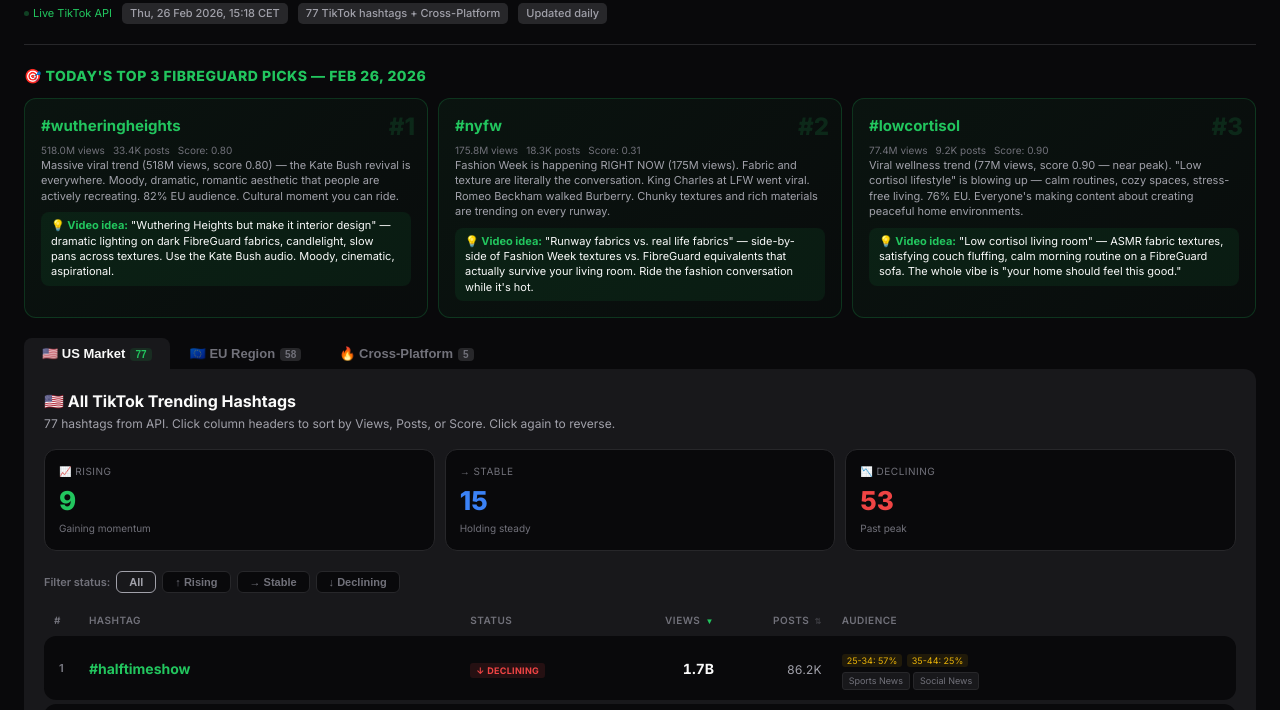
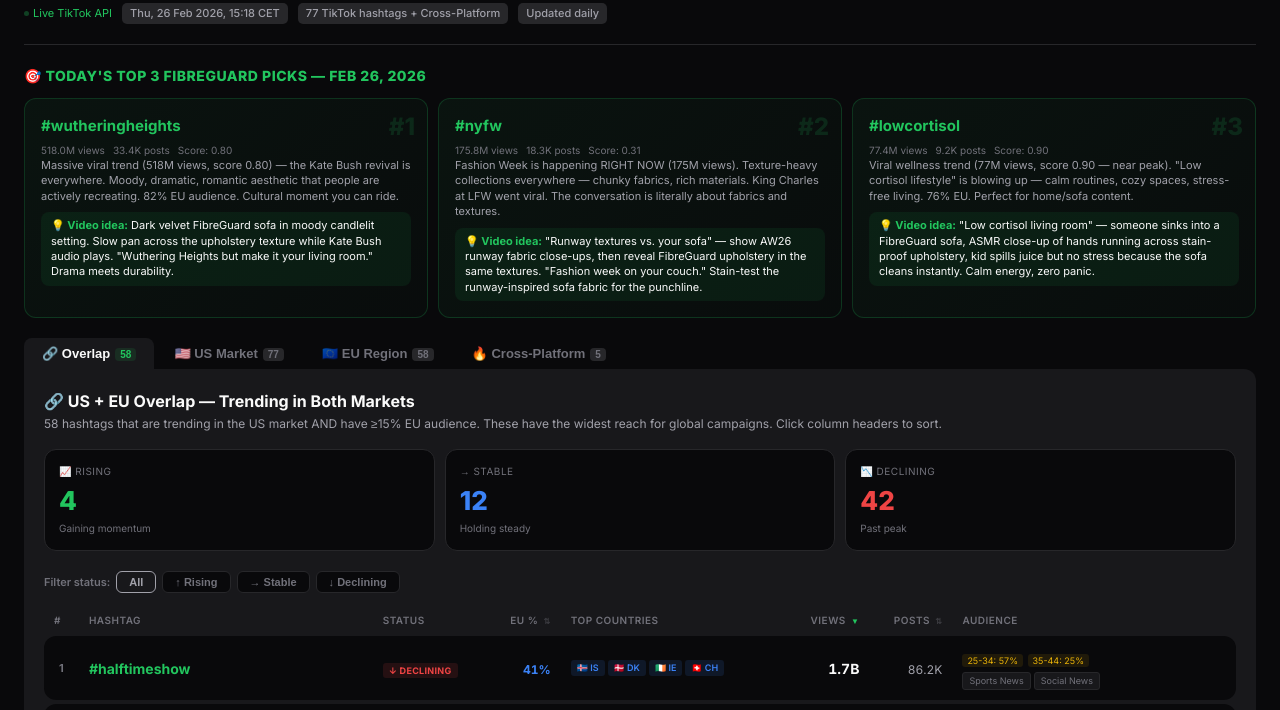
Before and after one commit to Metavisin/FibreGuard-Dashboard, a plain HTML site: page index.html in a window 1280 px wide. Shown: the part 64-774 px from the top of the page. Drawn offline with Linux system fonts and the light colour scheme.

Commit message:
Upholstery-focused ideas, add Overlap tab (US+EU intersection)

```diff
--- a/index.html
+++ b/index.html
@@ -127,11 +127,13 @@
 </header>
 <div id="fg-picks"></div>
 <div class="tabs">
-<button class="tab on" onclick="sw('us',this)">🇺🇸 US Market<span class="c" id="us-c"></span></button>
+<button class="tab on" onclick="sw('ol',this)">🔗 Overlap<span class="c" id="ol-c"></span></button>
+<button class="tab" onclick="sw('us',this)">🇺🇸 US Market<span class="c" id="us-c"></span></button>
 <button class="tab" onclick="sw('eu',this)">🇪🇺 EU Region<span class="c" id="eu-c"></span></button>
 <button class="tab" onclick="sw('xp',this)">🔥 Cross-Platform<span class="c">5</span></button>
 </div>
-<div class="pnl" id="p-us"></div>
+<div class="pnl" id="p-ol"></div>
+<div class="pnl" id="p-us" hidden></div>
 <div class="pnl" id="p-eu" hidden></div>
 <div class="pnl" id="p-xp" hidden></div>
 </div>
@@ -224,7 +226,7 @@
     platforms: ["tt","ig","yt"],
     status: "hot",
     desc: "Creators are editing everyday content like a reality TV show — dramatic zoom-ins, confessional-style cuts, \"next time on…\" cliffhangers, and cinematic sound effects. 3.5M+ posts on TikTok. Works for any behind-the-scenes content. CapCut templates are everywhere for this.",
-    fg_idea: "Edit a \"day at the FibreGuard lab\" like a reality show. Stain test drama with confessional cuts: \"I didn't think red wine stood a chance…\" Dramatic zoom on the fabric. Cut to black. \"Next episode: ketchup.\" The format makes product demos entertaining.",
+    fg_idea: "Edit a sofa stain-test like a reality show. Confessional cut: \"I didn't think red wine stood a chance against this couch…\" Dramatic zoom on the upholstery. Cut to black. \"Next episode: ketchup vs. the armchair.\" Makes furniture demos entertaining.",
     meta: "3.5M+ TikTok posts · Trending IG audio · CapCut templates available",
     links: [
       {label:"TikTok Discover",url:"https://www.tiktok.com/discover/how-to-make-the-reality-show-trend"},
@@ -237,7 +239,7 @@
     platforms: ["ig","tt"],
     status: "peak",
     desc: "Using \"The Desperados - Let's Have Some Fun\" audio to sync product features, outfit details, or key moments to each beat for clean, satisfying switch-ups. 26K+ posts on Instagram and growing. Simple concept, elite execution — the audio does the heavy lifting.",
-    fg_idea: "Sync fabric swatches or colorways to the beat — each beat reveals a new texture or pattern. Clean, minimal, satisfying. Could also do: \"One fabric. Every stain. Zero damage.\" with beat-synced stain/clean reveals.",
+    fg_idea: "Sync sofa upholstery colorways to the beat — each beat reveals a new FibreGuard sofa in a different shade. Or: \"One couch. Every stain. Zero damage.\" with beat-synced spill/wipe reveals on the upholstery.",
     meta: "26K+ IG posts · Business-friendly audio ✅ · Rising fast",
     links: [
       {label:"IG Audio — The Desperados",url:"https://www.instagram.com/reels/audio/1336013760489689"},
@@ -250,7 +252,7 @@
     platforms: ["ig","tt","yt","x"],
     status: "hot",
     desc: "Fashion Month is peaking — NYFW just wrapped, LFW ongoing. King Charles at London Fashion Week front row went viral. Romeo Beckham walked Burberry. Texture-heavy collections trending: chunky knits, layered fabrics, tactile materials are dominating runway commentary across all platforms.",
-    fg_idea: "\"Fashion Week fabrics vs. FibreGuard fabrics\" — side-by-side of runway textures vs. your stain-proof equivalents. Or: trend report format showing AW26 fabric trends (chunky textures, rich darks) and how FibreGuard fits in. Rides the fashion conversation.",
+    fg_idea: "\"Runway textures vs. your sofa\" — show AW26 runway fabric close-ups, then reveal FibreGuard upholstery sofas in matching textures. \"Fashion week, but make it your living room.\" Stain-test the runway-inspired sofa for the punchline.",
     meta: "Cross-platform · NYFW 175M TikTok views · LFW viral moments",
     links: [
       {label:"TikTok #nyfw",url:"https://www.tiktok.com/tag/nyfw"},
@@ -264,7 +266,7 @@
     platforms: ["ig"],
     status: "rising",
     desc: "Olivia Dean's \"Reason To Stay\" is the #1 trending business-friendly audio on Instagram right now. 39K+ posts. Universal — works for product reveals, lifestyle content, team content, anything with warm/aspirational vibes. Perfect for polished brand content.",
-    fg_idea: "Lifestyle Reel: slow pans across beautifully styled rooms with FibreGuard fabrics. Each shot is a \"reason to stay\" — comfort, style, durability. Warm lighting, aspirational interiors. The audio carries the emotion, the visuals sell the product.",
+    fg_idea: "Lifestyle Reel: slow pans across beautifully styled living rooms — each shot lingers on a FibreGuard sofa or armchair. Each is a \"reason to stay\" on the couch — comfort, style, stain-proof upholstery. Warm lighting, aspirational interiors.",
     meta: "39K+ IG posts · Business-friendly ✅ · #1 trending audio this week",
     links: [
       {label:"IG Audio — Reason To Stay",url:"https://www.instagram.com/reels/audio/2420330858178667/"},
@@ -277,7 +279,7 @@
     platforms: ["yt","tt"],
     status: "rising",
     desc: "Phonk music is dominating YouTube Shorts and TikTok — NYT just profiled it as \"the soundtrack of the doomscroll generation.\" Fast-cut, high-energy edits with bass-heavy beats. Works for product showcases, satisfying reveals, and anything with visual punch. Massive Shorts algorithm boost.",
-    fg_idea: "High-energy fabric durability montage set to phonk — rapid cuts of stains hitting fabric, instant wipe-clean, repeat. Satisfying, punchy, viral format. Think \"oddly satisfying meets product demo.\" The aggressive audio + clean visuals = contrast that hooks.",
+    fg_idea: "High-energy sofa durability montage set to phonk — rapid cuts of wine/coffee/ketchup hitting FibreGuard upholstery, instant wipe-clean, repeat. Oddly satisfying meets furniture demo. The aggressive audio + clean sofa visuals = contrast that hooks.",
     meta: "NYT feature · YouTube Shorts algorithm favorite · Gen Z dominant",
     links: [
       {label:"NYT — Phonk feature",url:"https://www.nytimes.com/2026/02/23/arts/music/phonk-youtube-tiktok-music.html"},
@@ -377,6 +379,7 @@
 function sw(t,el){
 document.querySelectorAll('.tab').forEach(x=>x.classList.remove('on'));
 el.classList.add('on');
+document.getElementById('p-ol').hidden=t!=='ol';
 document.getElementById('p-us').hidden=t!=='us';
 document.getElementById('p-eu').hidden=t!=='eu';
 document.getElementById('p-xp').hidden=t!=='xp';
@@ -387,17 +390,17 @@
   {
     hashtag: 'wutheringheights',
     why: 'Massive viral trend (518M views, score 0.80) — the Kate Bush revival is everywhere. Moody, dramatic, romantic aesthetic that people are actively recreating. 82% EU audience. Cultural moment you can ride.',
-    idea: '"Wuthering Heights but make it interior design" — dramatic lighting on dark FibreGuard fabrics, candlelight, slow pans across textures. Use the Kate Bush audio. Moody, cinematic, aspirational.',
+    idea: 'Dark velvet FibreGuard sofa in moody candlelit setting. Slow pan across the upholstery texture while Kate Bush audio plays. "Wuthering Heights but make it your living room." Drama meets durability.',
   },
   {
     hashtag: 'nyfw',
-    why: 'Fashion Week is happening RIGHT NOW (175M views). Fabric and texture are literally the conversation. King Charles at LFW went viral. Romeo Beckham walked Burberry. Chunky textures and rich materials are trending on every runway.',
-    idea: '"Runway fabrics vs. real life fabrics" — side-by-side of Fashion Week textures vs. FibreGuard equivalents that actually survive your living room. Ride the fashion conversation while it\'s hot.',
+    why: 'Fashion Week is happening RIGHT NOW (175M views). Texture-heavy collections everywhere — chunky fabrics, rich materials. King Charles at LFW went viral. The conversation is literally about fabrics and textures.',
+    idea: '"Runway textures vs. your sofa" — show AW26 runway fabric close-ups, then reveal FibreGuard upholstery in the same textures. "Fashion week on your couch." Stain-test the runway-inspired sofa fabric for the punchline.',
   },
   {
     hashtag: 'lowcortisol',
-    why: 'Viral wellness trend (77M views, score 0.90 — near peak). "Low cortisol lifestyle" is blowing up — calm routines, cozy spaces, stress-free living. 76% EU. Everyone\'s making content about creating peaceful home environments.',
-    idea: '"Low cortisol living room" — ASMR fabric textures, satisfying couch fluffing, calm morning routine on a FibreGuard sofa. The whole vibe is "your home should feel this good."',
+    why: 'Viral wellness trend (77M views, score 0.90 — near peak). "Low cortisol lifestyle" is blowing up — calm routines, cozy spaces, stress-free living. 76% EU. Perfect for home/sofa content.',
+    idea: '"Low cortisol living room" — someone sinks into a FibreGuard sofa, ASMR close-up of hands running across stain-proof upholstery, kid spills juice but no stress because the sofa cleans instantly. Calm energy, zero panic.',
   },
 ];
 
@@ -454,8 +457,17 @@
   const us=[...D].sort((a,b)=>b.v-a.v);
   const eu=[...D].filter(t=>t.eu>=15).sort((a,b)=>b.eu-a.eu);
 
+  // Overlap: hashtags that appear in both US (all) and EU (>=15%) lists
+  const euSet = new Set(eu.map(t=>t.n));
+  const overlap = us.filter(t=>euSet.has(t.n));
+
+  document.getElementById('ol-c').textContent=overlap.length;
   document.getElementById('us-c').textContent=us.length;
   document.getElementById('eu-c').textContent=eu.length;
+  document.getElementById('p-ol').innerHTML=
+    '<h2 style="font-size:16px;font-weight:700;margin-bottom:2px">🔗 US + EU Overlap — Trending in Both Markets</h2>'+
+    '<p style="font-size:12px;color:var(--text2);margin-bottom:16px">'+overlap.length+' hashtags that are trending in the US market AND have ≥15% EU audience. These have the widest reach for global campaigns. Click column headers to sort.</p>'+
+    stats(overlap)+tbl(overlap,true,'ol');
   document.getElementById('p-us').innerHTML=
     '<h2 style="font-size:16px;font-weight:700;margin-bottom:2px">🇺🇸 All TikTok Trending Hashtags</h2>'+
     '<p style="font-size:12px;color:var(--text2);margin-bottom:16px">'+us.length+' hashtags from API. Click column headers to sort by Views, Posts, or Score. Click again to reverse.</p>'+
```
